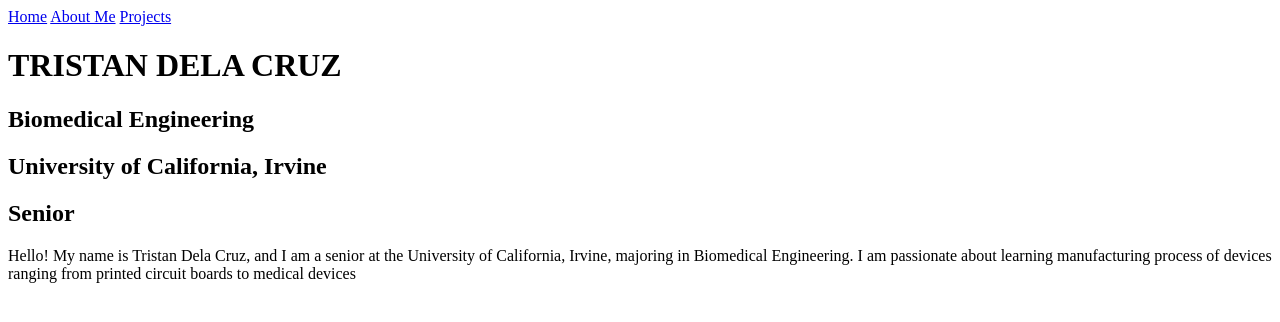
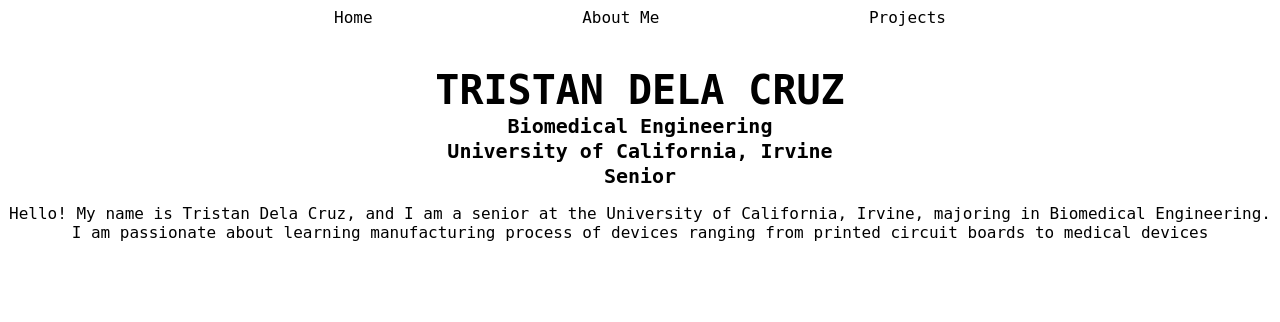
Before and after one commit to tristanmdelacruz-ux/career-portfolio, a Flask app: page /about in a window 1280 px wide. Shown: the top 322 px of the page. Run offline with Flask 3, Linux system fonts and the light colour scheme.

Commit message:
adding css files for each page

```diff
--- a/static/style-home-page.css
+++ b/static/style-home-page.css
@@ -1,34 +1,51 @@
 body {
-    font-family: 'Bebas Neue', sans-serif;  /* sets the font family to Bebas Neue */
-    background-color: #white;
+    font-family: 'Fragment Mono', monospace;  /* sets the font family to Bebas Neue */
+    background-color: white;
     color: black;
+}
+
+nav {
+    text-align: center;  /* centers the text vertically */
+}
+
+nav a {
+    color: black;                 /* sets the color of the link to white */
+    font-family: 'Fragment Mono', monospace;
+    text-decoration: none;          /* removes the underline */
+    padding: 10px 100px;
 }
 
 h1 {
     color: black;
-    font-family: 'Bebas Neue', sans-serif;  /* sets the font family to Bebas Neue */
+    font-family: 'Fragment Mono', monospace;  /* sets the font family to Bebas Neue */
     text-align: center;
     font-size: 40px;
-    margin-top: 100px;
+    margin-top: 40px;
+    margin-bottom: 1px;
 }
 
-nav a {
-    color: black;                 /* sets the color of the link to white */
-    font-family: 'Bebas Neue', sans-serif;
-    text-decoration: none;          /* removes the underline */
-    padding: 50px 100px;            /* 50px is the vertical padding, 100px is the horizontal padding */
-    align-items: center;             /* centers the text vertically */
+h2 {
+    color: black;
+    font-family: 'Fragment Mono', monospace;
+    text-align: center;
+    font-size: 20px;
+    margin-top: 0.25px;
+    margin-bottom: 1px;
 }
 
-
-.project-container {
-    display: flex;
+h3 {
+    color: black;
+    font-family: 'Fragment Mono', monospace;
+    text-align: center;
+    font-size: 20px;
+    margin-top: 0.25px;
 }
 
-.project-left {
-    width: 50%;
+p{
+    color: black;
+    font-family: 'Fragment Mono', monospace;
+    font-size: 40px
+    margin-top: 75px;
+    text-align: center
+
 }
-
-.project-right {
-    width: 50%;
-}
--- a/templates/about.html
+++ b/templates/about.html
@@ -4,6 +4,7 @@
 
 
     <head>
+        <link rel="stylesheet" href="static/style-home-page.css">
         <title>About Me</title> <!-- title of the page-->
     </head>
 
```
